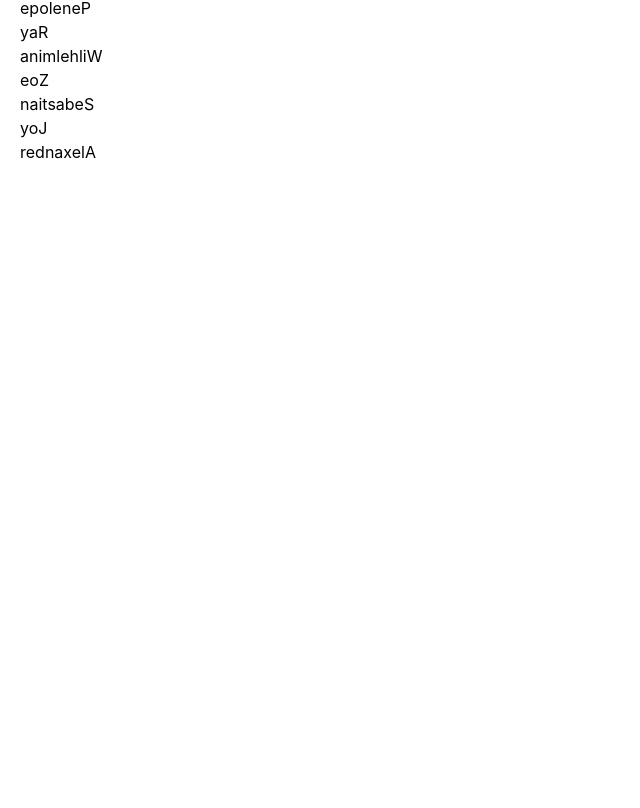
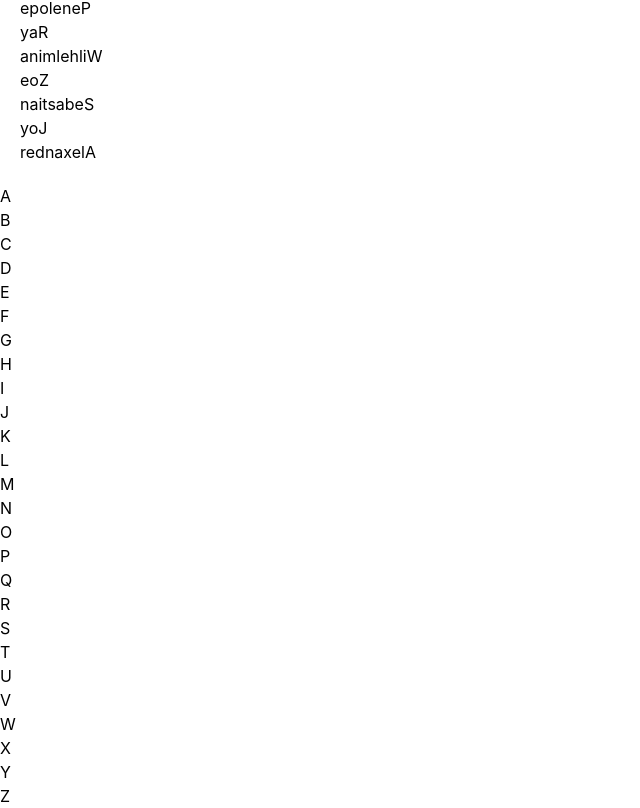
Before and after one commit to Fizzmedia/React-Assignment-2, a React (Vite) app: page / in a window 1280 px wide. Shown: the part 856-1664 px from the top of the page, without its empty margins (0-640 px from the left). Before the commit the page ends 1040 px from the top, so only its background shows below. Built offline with nearby package versions, Linux system fonts and the light colour scheme.

Commit message:
Generated Alphabets from ASCII

```diff
--- a/src/App.jsx
+++ b/src/App.jsx
@@ -1,11 +1,13 @@
 import NameList from "./components/RenderingLists/NameList"
 import ReverseLists from "./components/RenderingLists/ReverseLists"
+import Alphabet from "./components/RenderingLists/Alphabet"
 
 function App() {
   return (
     <>
       <NameList />
       <ReverseLists />
+      <Alphabet />
     </>
   )
 }
--- /dev/null
+++ b/src/components/RenderingLists/Alphabet.jsx
@@ -0,0 +1,15 @@
+const letters = Array.from({ length: 26 }, (_, i) => String.fromCharCode(65 + i))
+
+function Alphabet() {
+    return (
+        <div>
+            {letters.map((letter) => (
+                <p key={letter}>
+                    {letter}
+                </p>
+            ))}
+        </div>
+    )
+}
+
+export default Alphabet
```
Also changed, not shown: src/components/ConditionRendering/LetterMatching.jsx (added).
